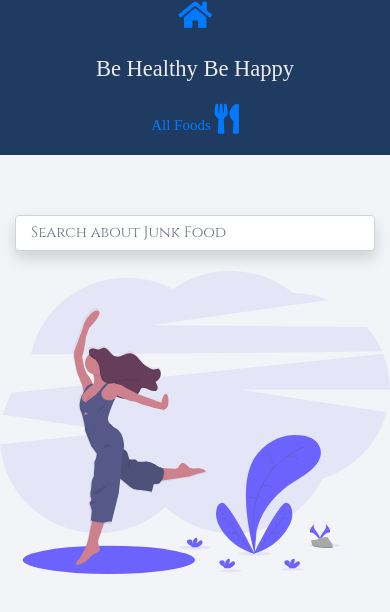
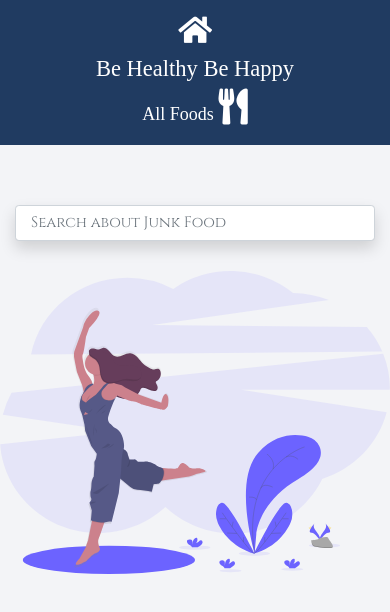
Before and after one commit to RuhanRK/healthy, a React (Create React App) app: page / in a window 390 px wide. Shown: the top 612 px of the page. Built offline with nearby package versions, Linux system fonts and the light colour scheme; a web font is replaced by a local one.

Commit message:
Fix Some Style

```diff
--- a/src/components/AllFood.jsx
+++ b/src/components/AllFood.jsx
@@ -23,7 +23,7 @@ const AllFood = ({ foods, handleShort, sortColumn }) => {
     };
     return (
         <React.Fragment>
-            <Row>
+            <Row style={{ margin: "0", padding: "0" }}>
                 <Col />
                 <Col sm={12} md={6} className="mb-5">
                     <div className="shadow p-3  m-auto bg-white rounded">
--- a/src/index.css
+++ b/src/index.css
@@ -62,7 +62,30 @@ blockquote p::after {
     margin: -1rem -4rem 0 0;
 }
 
+/* set magin bottom of navbar p  to 0*/
+.nav-bg p {
+    margin-bottom: 0 !important;
+}
+
+/* Icon details for navbar*/
+.nav-bg .fas,
+.nav-bg p,
+.nav-bg p a {
+    color: #fff !important;
+    text-decoration: none;
+}
+
+.nav-bg .details a {
+    font-size: 1.2rem;
+}
+
 /* responsive ness */
+
+@media (max-width: 768px) {
+    .nav-bg {
+        padding: 1rem 0 !important;
+    }
+}
 
 @media (max-width: 560px) {
     body {
```
